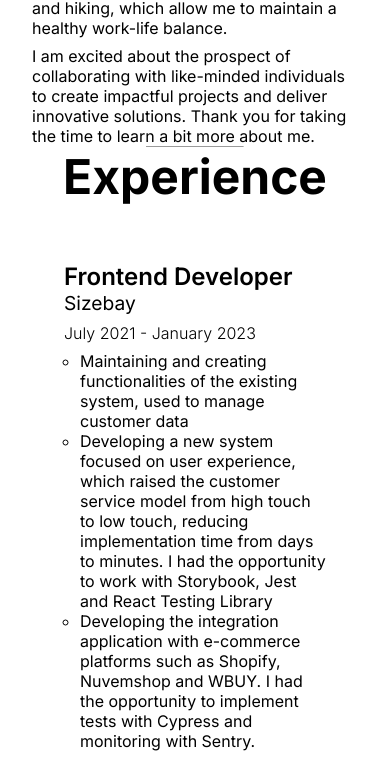
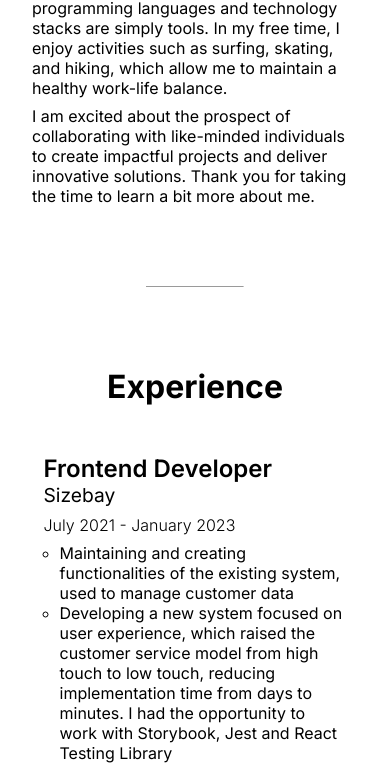
Before and after one commit to viniciusbe/thevibes, a Next.js app: page / in a window 390 px wide. Shown: the part 1194-1959 px from the top of the page. Built offline with nearby package versions, Linux system fonts and the light colour scheme.

Commit message:
feat: responsive layout adjustments

```diff
--- a/src/styles/Header.module.css
+++ b/src/styles/Header.module.css
@@ -2,7 +2,7 @@
   position: fixed;
   display: flex;
   align-items: center;
-  width: 100%;
+  width: 100vw;
   height: var(--header-height);
   padding: 0 2rem;
 
--- a/src/styles/Home.module.css
+++ b/src/styles/Home.module.css
@@ -27,9 +27,19 @@
   padding: var(--header-height) 0;
 }
 
+@media (max-width: 1024px) {
+  .main {
+    padding: 0 2rem 0 5rem;
+  }
+}
+
 @media (max-width: 768px) {
   .main {
     padding: 0 2rem;
+  }
+
+  .main h1 {
+    font-size: 2rem;
   }
 }
 
--- a/src/styles/Jobs.module.css
+++ b/src/styles/Jobs.module.css
@@ -6,8 +6,10 @@
 
 .section > div {
   display: flex;
+  align-items: flex-start;
+  justify-content: center;
+  flex-wrap: wrap;
   gap: 2rem;
-  flex-wrap: wrap;
   margin-top: 1rem;
 }
 
@@ -20,8 +22,8 @@
 }
 
 .job {
-  min-width: 450px;
   flex: 1;
+  max-width: 600px;
   display: flex;
   flex-direction: column;
   border: 1px solid var(--secondary-ltr);
@@ -53,7 +55,8 @@
 
 .techs {
   display: flex;
-  flex-wrap: wrap;
+  overflow: auto;
+
   gap: 5px;
   margin-top: 0.5rem;
 }
@@ -62,6 +65,8 @@
   border: 1px solid var(--secondary-lt);
   border-radius: 3px;
 
+  white-space: nowrap;
+
   padding: 0.5rem;
   color: var(--primary-lt);
   font-weight: bold;
@@ -69,6 +74,7 @@
 
 @media (max-width: 768px) {
   .job {
-    min-width: 200px;
+    width: 90vw;
+    padding: 1.5rem;
   }
 }
--- a/src/styles/globals.css
+++ b/src/styles/globals.css
@@ -14,6 +14,13 @@
 
     --header-height: 100px;
     --footer-height: 84px;
+  }
+}
+
+@media (max-width: 768px) {
+  :root {
+    --header-height: 80px;
+    --footer-height: 64px;
   }
 }
 
@@ -54,9 +61,9 @@ button {
   }
 }
 
-/* width */
 ::-webkit-scrollbar {
   width: 10px;
+  height: 10px;
 }
 
 /* Track */
```
